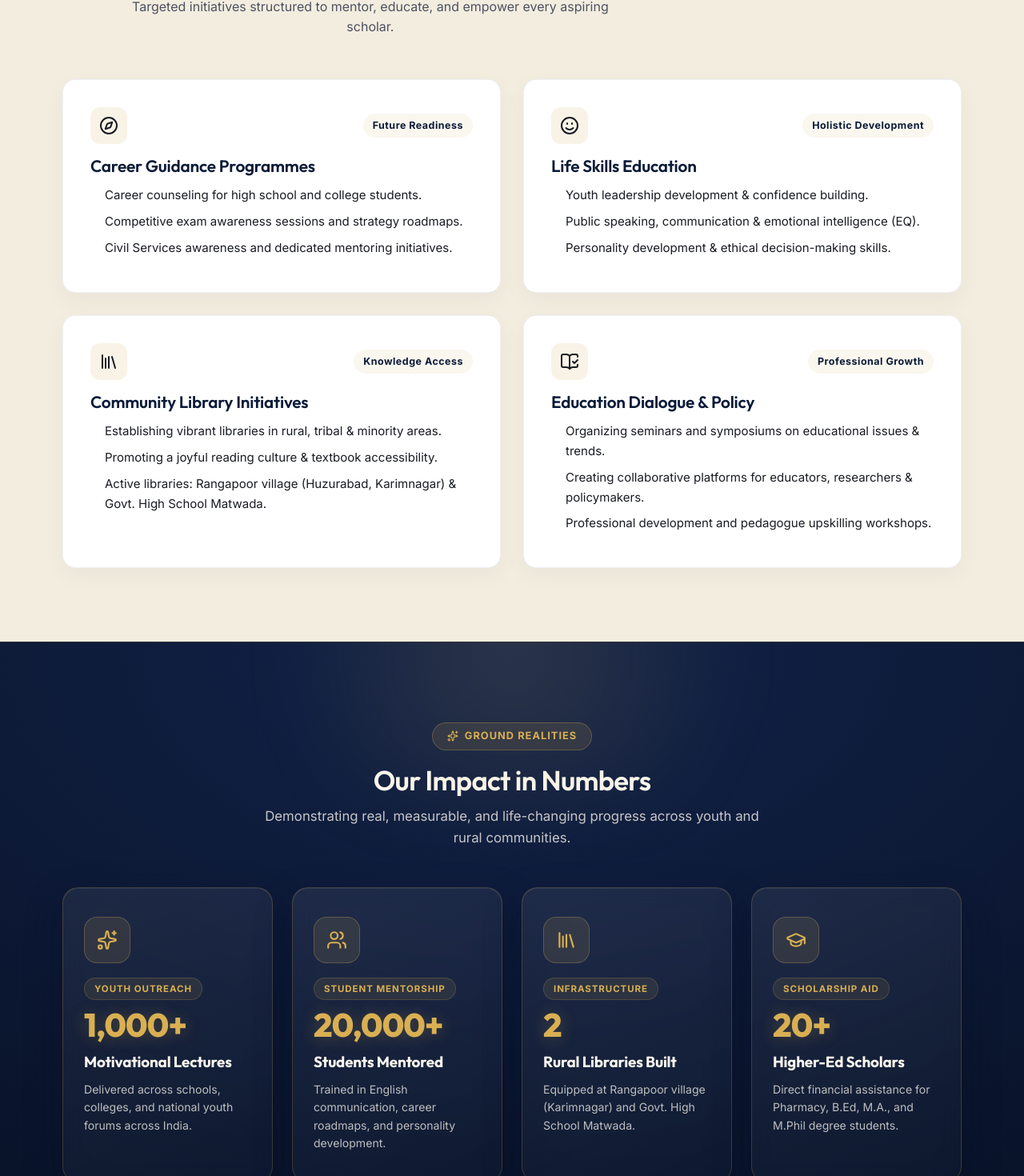
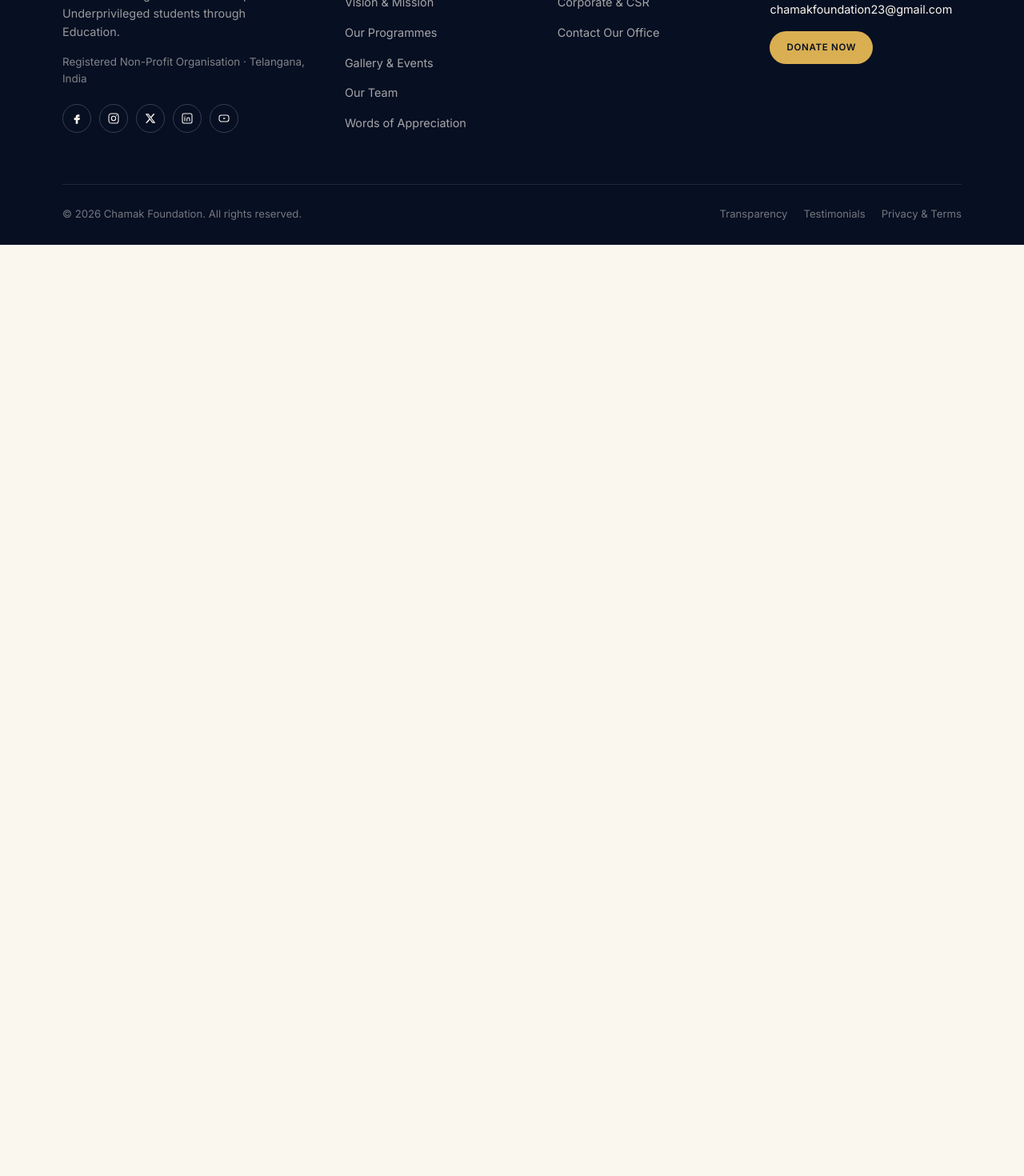
Before and after one commit to SAIKRISHNACHANDA/chamakfoundation.org, a Next.js app: page /about in a window 1280 px wide. Shown: the part 8600-10070 px from the top of the page at 80% size. After the commit the page ends 8906 px from the top, so only its background shows below. Built offline with nearby package versions, Linux system fonts and the light colour scheme.

Commit message:
feat(about): remove Four Pillars and Ground Realities sections

```diff
--- a/src/app/about/page.js
+++ b/src/app/about/page.js
@@ -2,10 +2,7 @@ import Link from "next/link";
 import Image from "next/image";
 import PageHero from "@/components/PageHero";
 import {
-  Compass,
-  Smile,
   Library,
-  BookOpenCheck,
   Award,
   Sparkles,
   Quote,
@@ -29,53 +26,6 @@ export const metadata = {
   description:
     "The inspiring biographical journey of Dr. Mohammad Azam Ali — from wall poster boy to Kakatiya University Ph.D., National Award winner, and Founder President of Chamak Foundation.",
 };
-
-const PROGRAMMES = [
-  {
-    num: "01",
-    title: "Career Guidance Programmes",
-    tag: "Future Readiness",
-    icon: Compass,
-    points: [
-      "Career counseling for high school and college students.",
-      "Competitive exam awareness sessions and strategy roadmaps.",
-      "Civil Services awareness and dedicated mentoring initiatives.",
-    ],
-  },
-  {
-    num: "02",
-    title: "Life Skills Education",
-    tag: "Holistic Development",
-    icon: Smile,
-    points: [
-      "Youth leadership development & confidence building.",
-      "Public speaking, communication & emotional intelligence (EQ).",
-      "Personality development & ethical decision-making skills.",
-    ],
-  },
-  {
-    num: "03",
-    title: "Community Library Initiatives",
-    tag: "Knowledge Access",
-    icon: Library,
-    points: [
-      "Establishing vibrant libraries in rural, tribal & minority areas.",
-      "Promoting a joyful reading culture & textbook accessibility.",
-      "Active libraries: Rangapoor village (Huzurabad, Karimnagar) & Govt. High School Matwada.",
-    ],
-  },
-  {
-    num: "04",
-    title: "Education Dialogue & Policy",
-    tag: "Professional Growth",
-    icon: BookOpenCheck,
-    points: [
-      "Organizing seminars and symposiums on educational issues & trends.",
-      "Creating collaborative platforms for educators, researchers & policymakers.",
-      "Professional development and pedagogue upskilling workshops.",
-    ],
-  },
-];
 
 const MAJOR_AWARDS = [
   { num: "01", name: "President of India NSS National Award", year: "2012–13", conferredBy: "Conferred by President Pranab Mukherjee at Rashtrapati Bhavan" },
@@ -615,113 +565,6 @@ export default function AboutPage() {
           </div>
         </div>
       </section>
-
-
-      {/* FOUR CORE PROGRAMMES */}
-      <section className="section section--cream2">
-        <div className="container">
-          <div className="section-head section-head--center section-head--wide">
-            <div className="eyebrow" style={{ justifyContent: "center" }}>
-              <Award size={14} /> Our Programmes
-            </div>
-            <h2 className="section-title--oneline">Four Pillars of Practical Action</h2>
-            <p>Targeted initiatives structured to mentor, educate, and empower every aspiring scholar.</p>
-          </div>
-
-          <div className="grid grid--2" style={{ gap: "28px", marginTop: "36px" }}>
-            {PROGRAMMES.map((prog) => {
-              const Icon = prog.icon;
-              return (
-                <div key={prog.num} className="card" style={{ padding: "34px", background: "#fff", boxShadow: "0 10px 30px rgba(11,27,56,0.04)" }}>
-                  <div style={{ display: "flex", justifyContent: "space-between", alignItems: "center", marginBottom: "16px" }}>
-                    <div style={{ width: 46, height: 46, borderRadius: 12, background: "rgba(201,154,58,0.12)", display: "flex", alignItems: "center", justifyContent: "center", color: "var(--gold-600)" }}>
-                      <Icon size={24} />
-                    </div>
-                    <span style={{ fontSize: "0.78rem", fontWeight: 700, padding: "5px 12px", borderRadius: 20, background: "var(--cream-100)", color: "var(--navy-900)", letterSpacing: "0.04em" }}>
-                      {prog.tag}
-                    </span>
-                  </div>
-                  <h3 style={{ fontSize: "1.3rem", color: "var(--navy-900)", marginBottom: "14px", fontFamily: "var(--serif)" }}>
-                    {prog.title}
-                  </h3>
-                  <ul style={{ paddingLeft: "18px", margin: 0, color: "var(--ink-500)", lineHeight: 1.65, fontSize: "0.94rem" }}>
-                    {prog.points.map((pt, i) => (
-                      <li key={i} style={{ marginBottom: "8px" }}>{pt}</li>
-                    ))}
-                  </ul>
-                </div>
-              );
-            })}
-          </div>
-        </div>
-      </section>
-
-      {/* MEASURABLE GROUND IMPACT */}
-      <section className="impact-section">
-        <div className="container">
-          <div className="section-head section-head--center section-head--wide" style={{ marginBottom: "16px" }}>
-            <div className="impact-eyebrow">
-              <Sparkles size={14} /> Ground Realities
-            </div>
-            <h2 className="section-title--oneline" style={{ color: "var(--cream-100)" }}>
-              Our Impact in Numbers
-            </h2>
-            <p style={{ color: "rgba(250,247,239,0.78)", maxWidth: "620px", margin: "0 auto", fontSize: "1.05rem", lineHeight: 1.6 }}>
-              Demonstrating real, measurable, and life-changing progress across youth and rural communities.
-            </p>
-          </div>
-
-          <div className="impact-grid">
-            <div className="impact-card">
-              <div className="impact-card__icon-wrap">
-                <Sparkles size={26} />
-              </div>
-              <span className="impact-card__tag">Youth Outreach</span>
-              <div className="impact-card__num">1,000+</div>
-              <h3 className="impact-card__title">Motivational Lectures</h3>
-              <p className="impact-card__desc">
-                Delivered across schools, colleges, and national youth forums across India.
-              </p>
-            </div>
-
-            <div className="impact-card">
-              <div className="impact-card__icon-wrap">
-                <Users size={26} />
-              </div>
-              <span className="impact-card__tag">Student Mentorship</span>
-              <div className="impact-card__num">20,000+</div>
-              <h3 className="impact-card__title">Students Mentored</h3>
-              <p className="impact-card__desc">
-                Trained in English communication, career roadmaps, and personality development.
-              </p>
-            </div>
-
-            <div className="impact-card">
-              <div className="impact-card__icon-wrap">
-                <Library size={26} />
-              </div>
-              <span className="impact-card__tag">Infrastructure</span>
-              <div className="impact-card__num">2</div>
-              <h3 className="impact-card__title">Rural Libraries Built</h3>
-              <p className="impact-card__desc">
-                Equipped at Rangapoor village (Karimnagar) and Govt. High School Matwada.
-              </p>
-            </div>
-
-            <div className="impact-card">
-              <div className="impact-card__icon-wrap">
-                <GraduationCap size={26} />
-              </div>
-              <span className="impact-card__tag">Scholarship Aid</span>
-              <div className="impact-card__num">20+</div>
-              <h3 className="impact-card__title">Higher-Ed Scholars</h3>
-              <p className="impact-card__desc">
-                Direct financial assistance for Pharmacy, B.Ed, M.A., and M.Phil degree students.
-              </p>
-            </div>
-          </div>
-        </div>
-      </section>
     </>
   );
 }
```
